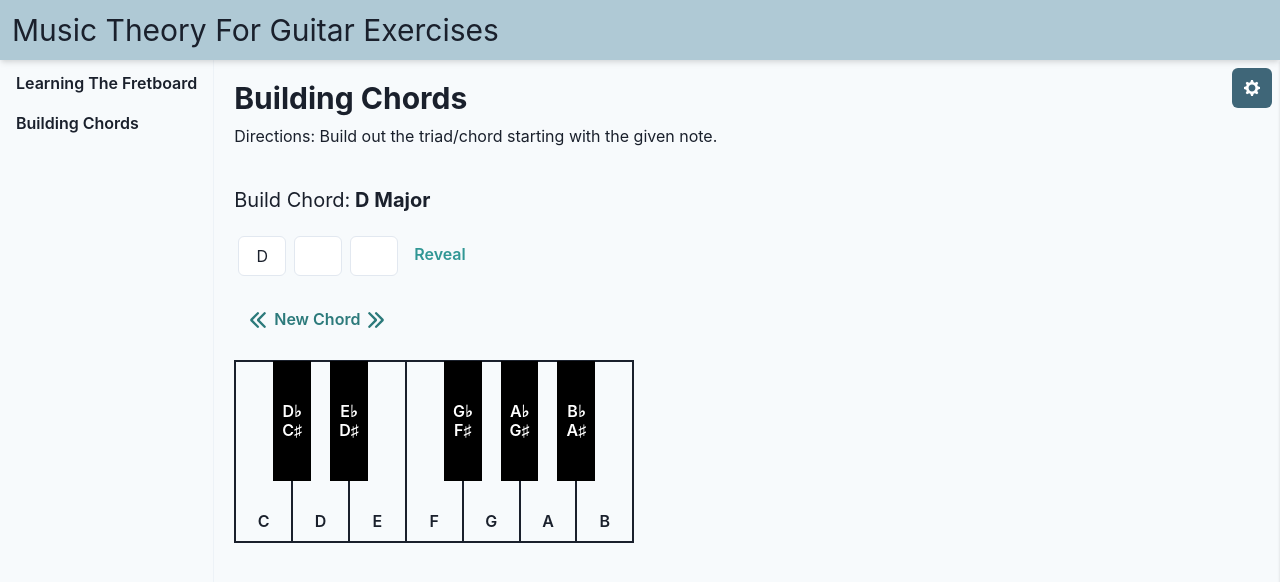
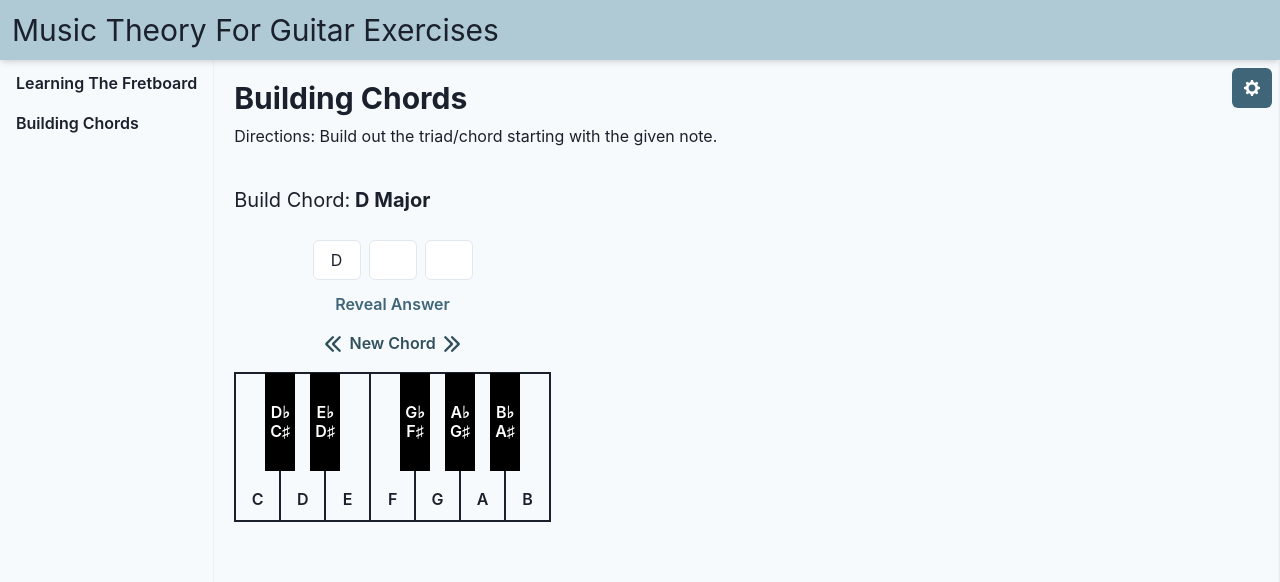
Before and after one commit to rickysandoval/guitar-theory-exercises, a React (Create React App) app: page /exercises/building-chords in a window 1280 px wide. Shown: the top 582 px of the page. Built offline with nearby package versions, Linux system fonts and the light colour scheme.

Commit message:
Work on note input

```diff
--- a/src/components/NoteInput.tsx
+++ b/src/components/NoteInput.tsx
@@ -20,7 +20,7 @@ const NoteInput = forwardRef<HTMLInputElement, IProps>(({
   const onKeyPress = useNoteKeyboardInput(value, onChange || _.noop);
 
   return (
-    <Box mt="5" mb="5" p="1">
+    <Box mt="1" mb="1" p="1">
       <Input
         ref={ref}
         type="text"
--- a/src/components/PianoInput.tsx
+++ b/src/components/PianoInput.tsx
@@ -6,7 +6,7 @@ import { Note } from '../models/Notes';
 const PianoWrapper = styled(Box)`
   display: block;
   width: 100%;
-  max-width: 400px;
+  max-width: 350px;
   position: relative;
 `;
 
--- a/src/exercises/building-chords/BuildingChords.tsx
+++ b/src/exercises/building-chords/BuildingChords.tsx
@@ -67,6 +67,8 @@ export default function BuildingChords() {
         <ExerciseContainer>
           <Heading as="h2" size="md" textTransform="capitalize">
             <Box fontWeight={'normal'} display="inline-block">Build Chord:</Box> {chord.notes[0]} {chord.type}</Heading>
+          <Flex  mt="5" mb="5" alignItems={'flex-start'} >
+            <Flex direction="column" display="inline-flex" alignItems={'center'}>
               <Flex display="inline-flex" alignItems="center">
                 <NoteInput
                   value={chord.notes[0]}
@@ -98,7 +100,23 @@ export default function BuildingChords() {
                   correctValue={chord.notes[2]}
                   ref={fifthInputRef}
                 />
-            <Flex p="3" pb="4" alignItems={'center'}>
+              </Flex>
+              <Box textAlign={'center'} mt="1" mb="2">
+                <Button variant="link" colorScheme="brand" onClick={revealAnswer}>Reveal Answer</Button>
+              </Box>
+              <Box mb="2" textAlign="center">
+                <Button
+                  rightIcon={<ArrowRightIcon />}
+                  leftIcon={<ArrowLeftIcon />}
+                  variant="ghost"
+                  colorScheme="brand"
+                  onClick={generateNewChord}
+                  ref={nextQuestionButtonRef}
+                >New Chord</Button>
+              </Box>
+              <PianoInput onChange={onPianoInput} />
+            </Flex>
+            <Flex alignItems={'center'} ml="4" mt="4">
               {isCorrect && (
                 <>
                   <CheckIcon color="green.500" mr="2"/>
@@ -111,22 +129,8 @@ export default function BuildingChords() {
                   <Text color="red.500">Incorrect</Text>
                 </>
               )}
-              {!isCorrect && (
-                  <Button variant="link" colorScheme="teal" onClick={revealAnswer}>Reveal</Button>
-              )}
             </Flex>
           </Flex>
-          <Box mb="5">
-            <Button
-              rightIcon={<ArrowRightIcon />}
-              leftIcon={<ArrowLeftIcon />}
-              variant="ghost"
-              colorScheme="teal"
-              onClick={generateNewChord}
-              ref={nextQuestionButtonRef}
-            >New Chord</Button>
-          </Box>
-          <PianoInput onChange={onPianoInput} />
         </ExerciseContainer>
       </Flex>
       <SettingsPanel>
```
Lines whose indentation alone changed are shown as unchanged.
